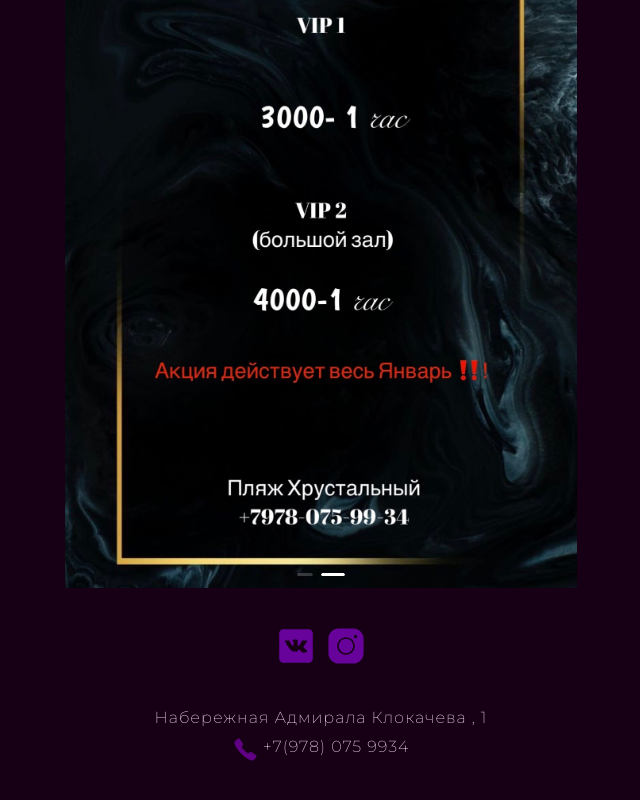
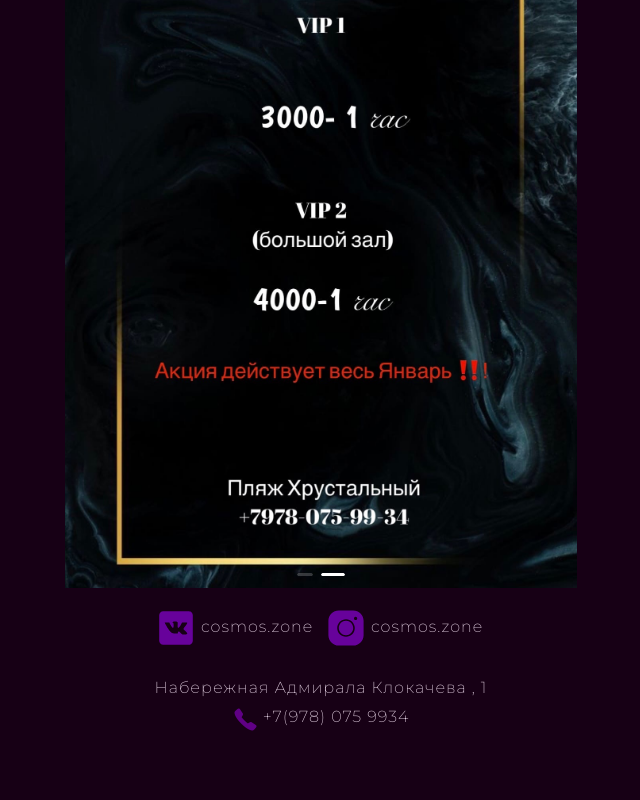
Before and after one commit to MrBattka/cosmos, a React (Create React App) app: page / in a window 1280 px wide. Shown: the part 2084-2884 px from the top of the page, without its empty margins (319-959 px from the left). Built offline with nearby package versions, Linux system fonts and the light colour scheme; a web font is replaced by a local one.

Commit message:
social refactoring

```diff
--- a/src/components/Contact/Contact.jsx
+++ b/src/components/Contact/Contact.jsx
@@ -9,15 +9,17 @@ const Contact = () => {
         <div className={styles.contact__wrapper}>
             <div className={styles.icon__wrapper}>
                 <div className={styles.icon__social}>
-                    <a href='https://vk.com/cosmos.zone'><img src={vk} alt="#" /></a>
+                    <a className={styles.insta}  href='https://vk.com/cosmos.zone'><img src={vk} alt="#" /><p className={styles.inst_text}>cosmos.zone</p></a>
                 </div>
                 <div className={styles.icon__social}>
-                    <a href='https://www.instagram.com/cosmos.zone/'><img src={inst} alt="#" /></a>
+                    <a className={styles.insta} href='https://www.instagram.com/cosmos.zone/'><img src={inst} alt="#" /><p className={styles.inst_text}>cosmos.zone</p></a>
                 </div>
             </div>
             <div className={styles.adress}>
-                <p>Набережная Адмирала Клокачева , 1</p>
-                <p><img className={styles.phone} src={phone} alt="#" /><a href="tell: +7(978) 075 9934">+7(978) 075 9934</a></p>
+                <p className={styles.contacts}><a
+                    href="https://yandex.ru/maps/959/sevastopol/house/naberezhnaya_admirala_pereleshina_1/Z0oYcwZoTUEEQFpufXpwdHtmYw==/?ll=33.518422%2C44.614516&z=16.75">
+                Набережная Адмирала Клокачева , 1</a></p>
+                <p className={styles.contacts}><img className={styles.phone} src={phone} alt="#" /><a href="tell: +7(978) 075 9934">+7(978) 075 9934</a></p>
             </div>
         </div>
     )
--- a/src/components/Contact/Contact.module.css
+++ b/src/components/Contact/Contact.module.css
@@ -8,12 +8,11 @@
     display: flex;
     justify-content: center;
     align-items: center;
-    height: 70px;
 }
 
 .icon__wrapper img {
     width: 40px;
-    margin: 50px 5px 0 5px;
+    margin: 20px 5px 0 5px;
 }
 
 .icon__wrapper img:hover {
@@ -21,7 +20,29 @@
 }
 
 .icon__social {
-    width: 50px;
+    width: 170px;
+    display: flex;
+    flex-direction: row;
+}
+.icon__social a {
+    width: 200px;
+    height: 40px;
+}
+.insta {
+    display: flex;
+}
+.insta img{
+    width: 40px;
+    height: 40px;
+}
+.inst_text {
+    margin-top: 18px;
+    height: 40px;
+    display: flex;
+    align-items: center;
+    color: rgb(230, 211, 229);
+    font-family: 'Montserrat', sans-serif;
+    letter-spacing: 1px;
 }
 
 .phone {
@@ -29,7 +50,7 @@
     margin-right: 5px;
 }
 
-.contact__wrapper p {
+.contacts {
     display: flex;
     justify-content: center;
     font-family: 'Montserrat', sans-serif;
```
